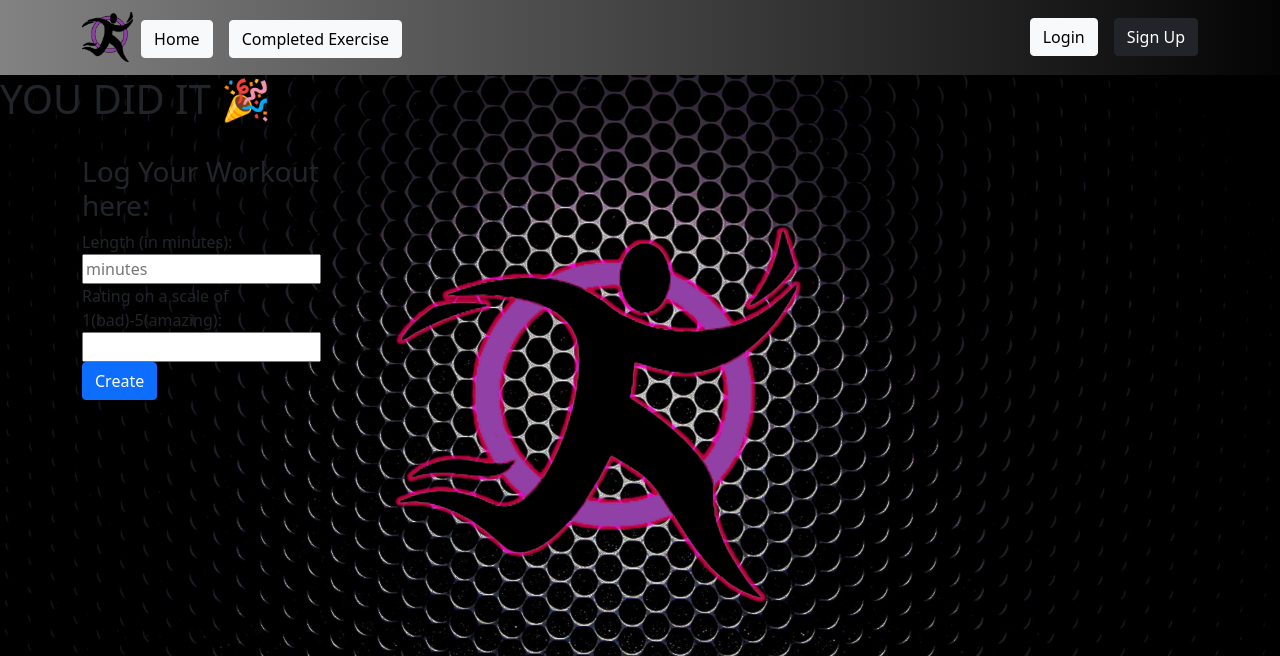
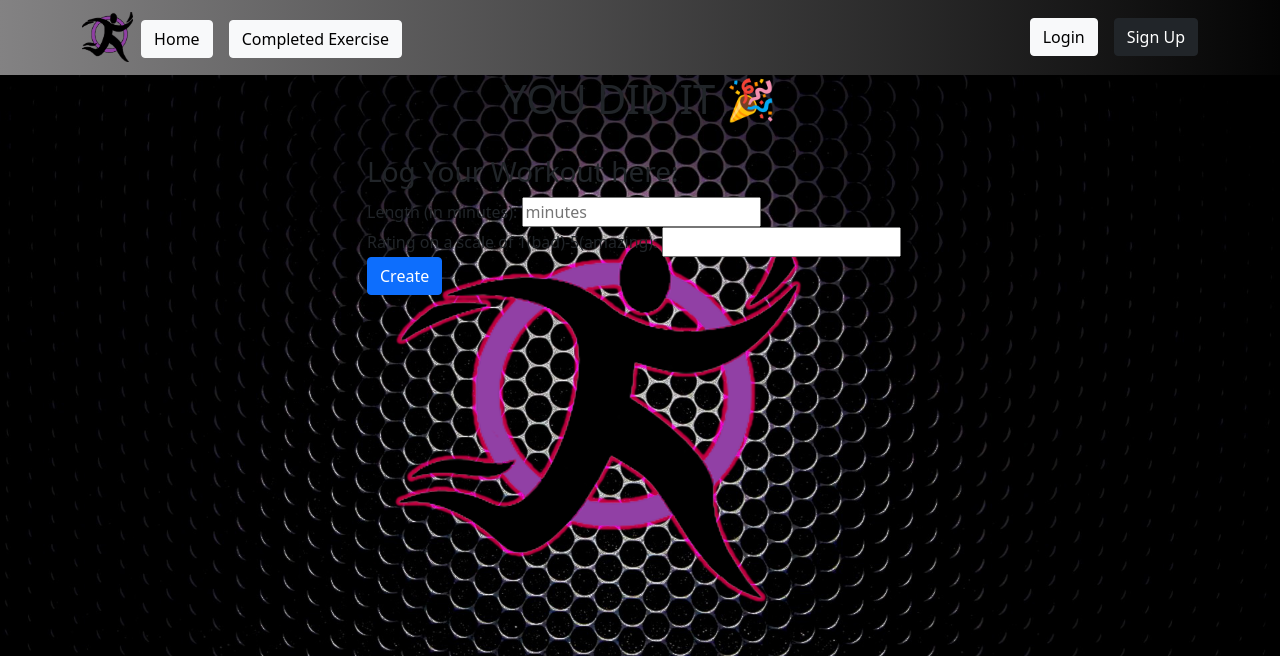
Before and after one commit to Rhoward1/workout_app-pj2, a Node server app: template views/pastworkouts.handlebars in a window 1280 px wide. Shown: the top 656 px of the page. Run offline with Node 20, Linux system fonts and the light colour scheme; the template is opened without the code that fills it, so the values that code supplies are empty; some libraries are stand-ins or nearby versions.

Commit message:
layout of pages

```diff
--- a/views/pastworkouts.handlebars
+++ b/views/pastworkouts.handlebars
@@ -1,11 +1,11 @@
-<div class="row">
-  <div class="col-auto text-center">
+<div class="row justify-content-center">
+  <div class="col-auto">
     <h1>YOU DID IT 🎉 </h1>
   </div>
 </div>
 <div class="container">
-  <div class="row mt-4">
-    <div class="col-md-3">
+  <div class="row mt-4 justify-content-center">
+    <div class="col-md-6 justify-content-center">
       <h3>Log Your Workout here:</h3>
       <form class="form new-workout-form">
         <div class="form-group">
@@ -22,41 +22,38 @@
         </div>
       </form>
     </div>
-    </div>
-
-    <div class="col-9">
+{{!-- <div class= "col-md-8"> --}}
     {{#if pastWorkouts}}
-      <div class="col-md-6 past-list">
-
-      <h3>Completed Workouts</h3>
+       {{!-- <div class= "col-md-8"> --}}
+      <h3 class= "row justify-content-center">Completed Workouts</h3>
+    {{!-- </div> --}}
       <br>
       {{#each pastWorkouts as |pastWorkout|}}
-        <div class="card mb-3" style="max-width: 540px;">
-          <div class="row mb-2">
+      <div class="card mb-3" style="max-width: 300px; display:flex; margin: 5px; ">
+        <div class="row mb-2 justify-content-center">
           <div class="col-md-8">
             <div class="card-body">
 
               <div class="text-center">
                 <h3 class="date">{{format_date date_created}}</h3>
-                    <h5 class= "length">Length: {{pastWorkout.length}}</h5>
+                <h5 class="length">Length: {{pastWorkout.length}}</h5>
+
                 <h5 class="rating">Rating:{{pastWorkout.rating}}</h5>
-                    <button class="btn btn-sm btn-danger" type="submit"  data-id="{{pastWorkout.id}}
+
+                <button class="btn btn-sm btn-danger" data-id="{{pastWorkout.id}}
               ">DELETE</button>
               </div>
+
             </div>
           </div>
-
         </div>
       </div>
 
 
       {{/each}}
-                                   </div>
 
   {{/if}}
 </div>
 </div>
 </div>
-
-
 <script src="/js/pastWorkouts.js"></script>
```
Also changed, not shown: views/home.handlebars (+5 -3 lines). Lines whose indentation alone changed are shown as unchanged.
